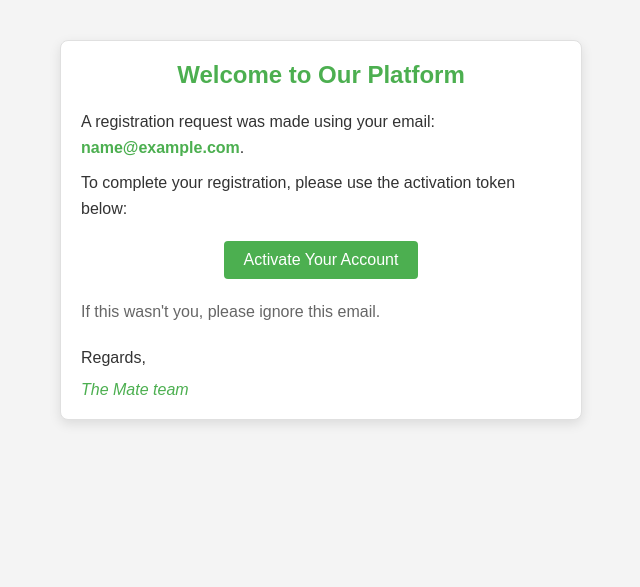
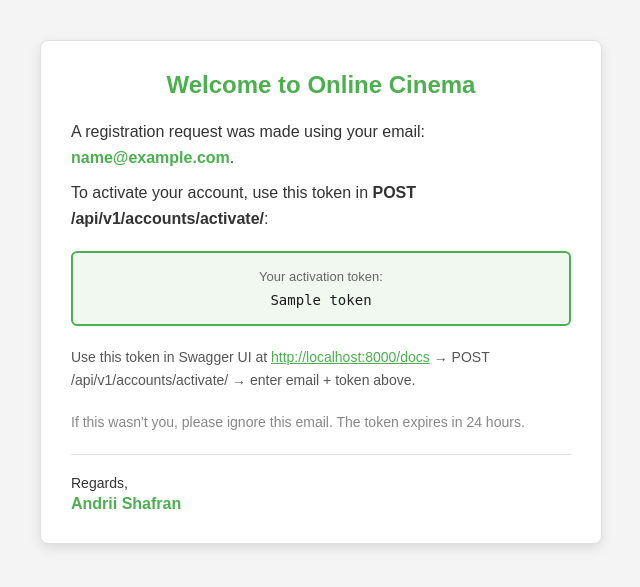
Before and after one commit to shafran-andriy/py-online-cinema-fastapi, a Python web app: template src/notifications/templates/activation_request.html in a window 1280 px wide. Shown: the top 587 px of the page, without its empty margins (319-959 px from the left). Run offline with Jinja, Linux system fonts and the light colour scheme; the template is opened without the code that fills it: most values are stand-ins (such as "Sample title", 1, 10 or a date in 2020).

Commit message:
fix(email): show activation token in email body; update signature to Andrii Shafran; pass token to template

```diff
--- a/src/notifications/emails.py
+++ b/src/notifications/emails.py
@@ -55,9 +55,9 @@ class EmailSender(EmailSenderInterface):
         except Exception as error:
             logging.error(f"Failed to send email to {recipient}: {error}")
 
-    async def send_activation_email(self, email: str, activation_link: str) -> None:
+    async def send_activation_email(self, email: str, activation_link: str, token: str = "") -> None:
         template = self._env.get_template(self._activation_email_template_name)
-        html_content = template.render(email=email, activation_link=activation_link)
+        html_content = template.render(email=email, activation_link=activation_link, token=token)
         subject = "Account Activation"
         await self._send_email(email, subject, html_content)
 
--- a/src/notifications/interfaces.py
+++ b/src/notifications/interfaces.py
@@ -4,7 +4,7 @@ from abc import ABC, abstractmethod
 class EmailSenderInterface(ABC):
 
     @abstractmethod
-    async def send_activation_email(self, email: str, activation_link: str) -> None:
+    async def send_activation_email(self, email: str, activation_link: str, token: str = "") -> None:
         ...
 
     @abstractmethod
--- a/src/notifications/templates/activation_request.html
+++ b/src/notifications/templates/activation_request.html
@@ -1,35 +1,37 @@
 <html lang="">
 <head>
-  <title>Registration</title>
+  <title>Account Activation</title>
 </head>
 <body style="margin: 0; padding: 0; background-color: #f4f4f4; font-family: Arial, sans-serif;">
-<div style="border: 1px solid #e0e0e0; border-radius: 8px; box-shadow: 0 4px 12px rgba(0, 0, 0, 0.1);
-            padding: 20px; max-width: 480px; margin: 40px auto; background-color: #ffffff; color: #333333;">
+<div style="border: 1px solid #e0e0e0; border-radius: 8px; box-shadow: 0 4px 12px rgba(0,0,0,0.1);
+            padding: 30px; max-width: 500px; margin: 40px auto; background-color: #ffffff; color: #333333;">
   <h2 style="color: #4CAF50; text-align: center; margin: 0 0 20px; font-size: 24px; font-weight: bold;">
-    Welcome to Our Platform
+    Welcome to Online Cinema
   </h2>
   <p style="margin: 10px 0; line-height: 1.6; font-size: 16px;">
     A registration request was made using your email:
-    <strong id="email" style="color: #4CAF50;">{{ email }}</strong>.
+    <strong style="color: #4CAF50;">{{ email }}</strong>.
   </p>
   <p style="margin: 10px 0; line-height: 1.6; font-size: 16px;">
-    To complete your registration, please use the activation token below:
+    To activate your account, use this token in
+    <strong>POST /api/v1/accounts/activate/</strong>:
   </p>
-  <p style="margin: 20px 0; text-align: center;">
-    <a id="link" href="{{ activation_link }}" style="display: inline-block; background-color: #4CAF50; color: #ffffff;
-            text-decoration: none; font-size: 16px; padding: 10px 20px; border-radius: 4px;">
-     Activate Your Account
-    </a>
+  <div style="background-color: #f0f8f0; border: 2px solid #4CAF50; border-radius: 6px;
+              padding: 16px; margin: 20px 0; text-align: center;">
+    <p style="margin: 0 0 8px; font-size: 13px; color: #666;">Your activation token:</p>
+    <code style="font-size: 14px; color: #1a1a1a; word-break: break-all; display: block;">{{ token }}</code>
+  </div>
+  <p style="margin: 10px 0 20px; line-height: 1.6; font-size: 14px; color: #555555;">
+    Use this token in Swagger UI at
+    <a href="http://localhost:8000/docs" style="color: #4CAF50;">http://localhost:8000/docs</a>
+    → POST /api/v1/accounts/activate/ → enter email + token above.
   </p>
-  <p style="margin: 10px 0; line-height: 1.6; font-size: 16px; color: #666666;">
-    If this wasn't you, please ignore this email.
+  <p style="margin: 10px 0; line-height: 1.6; font-size: 14px; color: #888888;">
+    If this wasn't you, please ignore this email. The token expires in 24 hours.
   </p>
-  <p style="margin: 20px 0 10px; line-height: 1.6; font-size: 16px;">
-    Regards,
-  </p>
-  <p style="margin: 0; font-style: italic; font-size: 16px; color: #4CAF50;">
-    The Mate team
-  </p>
+  <hr style="border: none; border-top: 1px solid #e0e0e0; margin: 20px 0;">
+  <p style="margin: 0; font-size: 14px; color: #333;">Regards,</p>
+  <p style="margin: 4px 0 0; font-size: 16px; font-weight: bold; color: #4CAF50;">Andrii Shafran</p>
 </div>
 </body>
 </html>
```
Also changed, not shown: src/notifications/templates/activation_complete.html (+16 -1 lines), src/notifications/templates/password_reset_complete.html (+17 -1 lines), src/notifications/templates/password_reset_request.html (+15 -23 lines), src/routes/accounts.py (+13 -3 lines), tests/conftest.py (+1 -1 lines), tests/test_e2e.py (+1 -1 lines).
